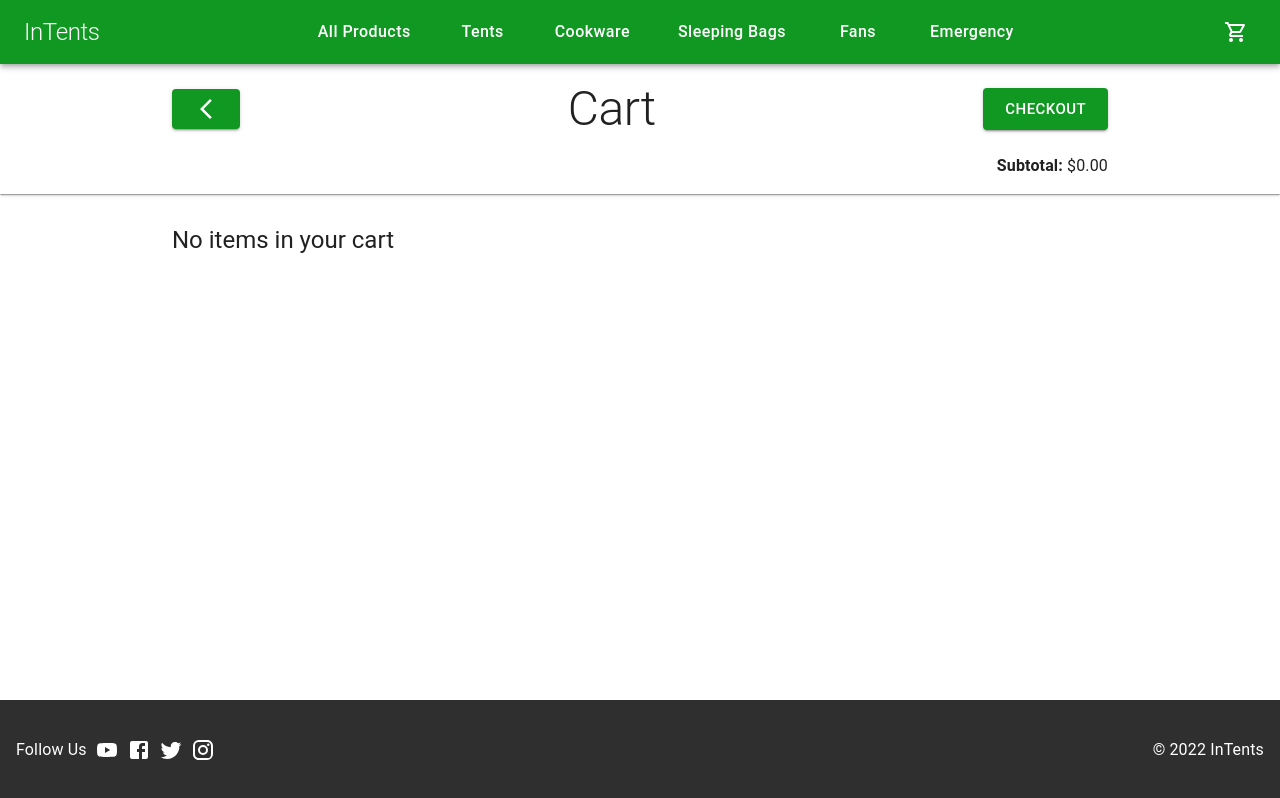
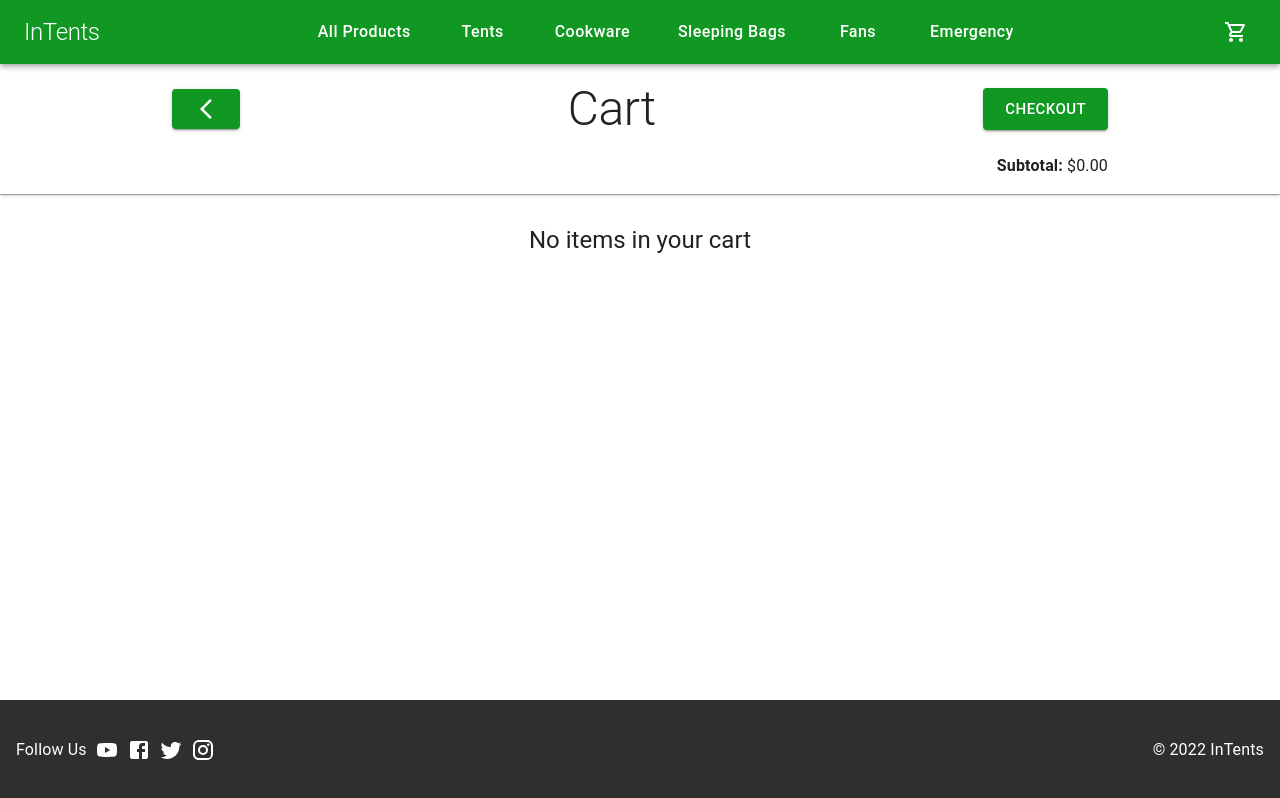
Before and after one commit to kitsi/InTents, a React (Create React App) app in the folder client-side/: page /cart in a window 1280 px wide. Built offline with nearby package versions, Linux system fonts and the light colour scheme.

Commit message:
Fixed no items in cart alignment to be centered

```diff
--- a/client-side/src/components/CartPage/CartPage.jsx
+++ b/client-side/src/components/CartPage/CartPage.jsx
@@ -56,7 +56,9 @@ export default function CartPage() {
           {cartItems.length > 0 ? (
             cartList
           ) : (
-            <Typography variant="h3">No items in your cart</Typography>
+            <Typography variant="h3" sx={{ textAlign: "center" }}>
+              No items in your cart
+            </Typography>
           )}
         </Box>
       </Box>
```
